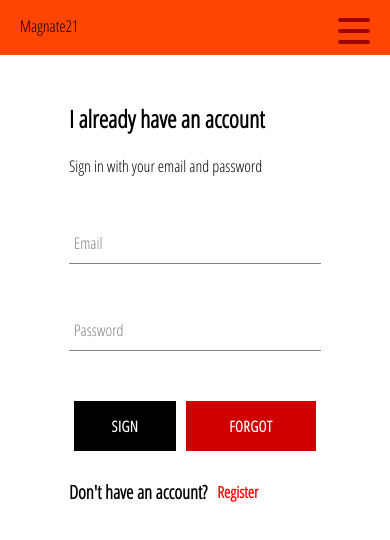
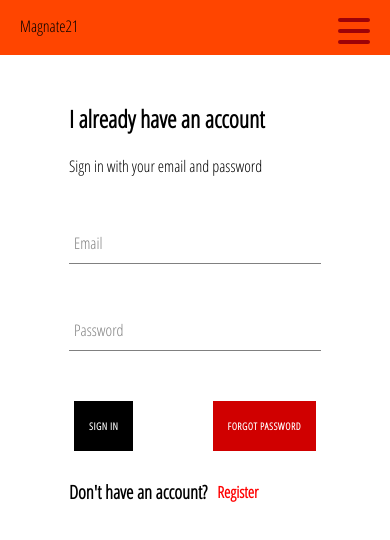
Before and after one commit to omtayade/Magnate21, a React (Create React App) app: page /signin in a window 390 px wide. Shown: the top 540 px of the page. Built offline with nearby package versions, Linux system fonts and the light colour scheme; no server answers; a web font is replaced by a local one.

Commit message:
forgot password

```diff
--- a/src/components/custom-button/custom-button.styles.css
+++ b/src/components/custom-button/custom-button.styles.css
@@ -39,3 +39,9 @@
   color: white;
   border: none;
 }
+@media only screen and (max-width: 768px) {
+  .custom-button {
+    font-size: 10px;
+    padding: 0 15px 0 15px;
+  }
+}
--- a/src/components/custom-button/custom-button.styles.scss
+++ /dev/null
@@ -1,53 +0,0 @@
-.custom-button {
-  width: fit-content;
-  height: 50px;
-  margin: 5px;
-  letter-spacing: 0.5px;
-  line-height: 50px;
-  padding: 0 35px 0 35px;
-  font-size: 15px;
-  background-color: black;
-  color: white;
-  text-transform: uppercase;
-  font-family: "Open Sans Condensed";
-  font-weight: bolder;
-  border: none;
-  cursor: pointer;
-  display: flex;
-  justify-content: space-between;
-
-  &:hover {
-    background-color: white;
-    color: black;
-    border: 1px solid black;
-  }
-  &.google-sign-in {
-    background-color: #d00000;
-    color: white;
-
-    &:hover {
-      background-color: #dc2f02;
-      border: none;
-    }
-  }
-
-  &.inverted {
-    background-color: white;
-    color: black;
-    border: 1px solid black;
-
-    &:hover {
-      background-color: black;
-      color: white;
-      border: none;
-    }
-  }
-}
-
-@media only screen and (max-width: 768px) {
-  .custom-button {
-    font-size: 10px;
-
-    padding: 0 15px 0 15px;
-  }
-}
```
Lines whose indentation alone changed are shown as unchanged.
